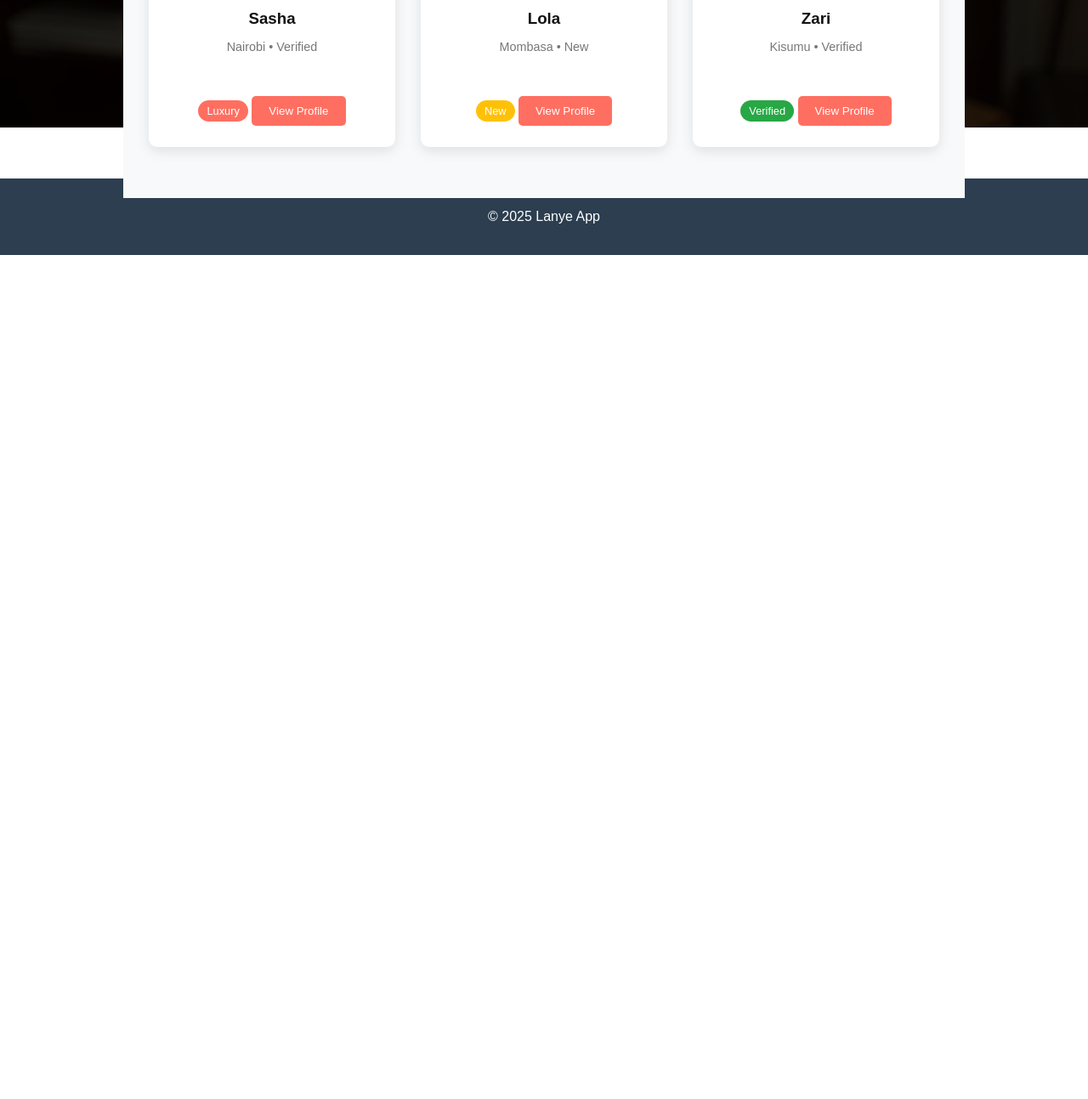
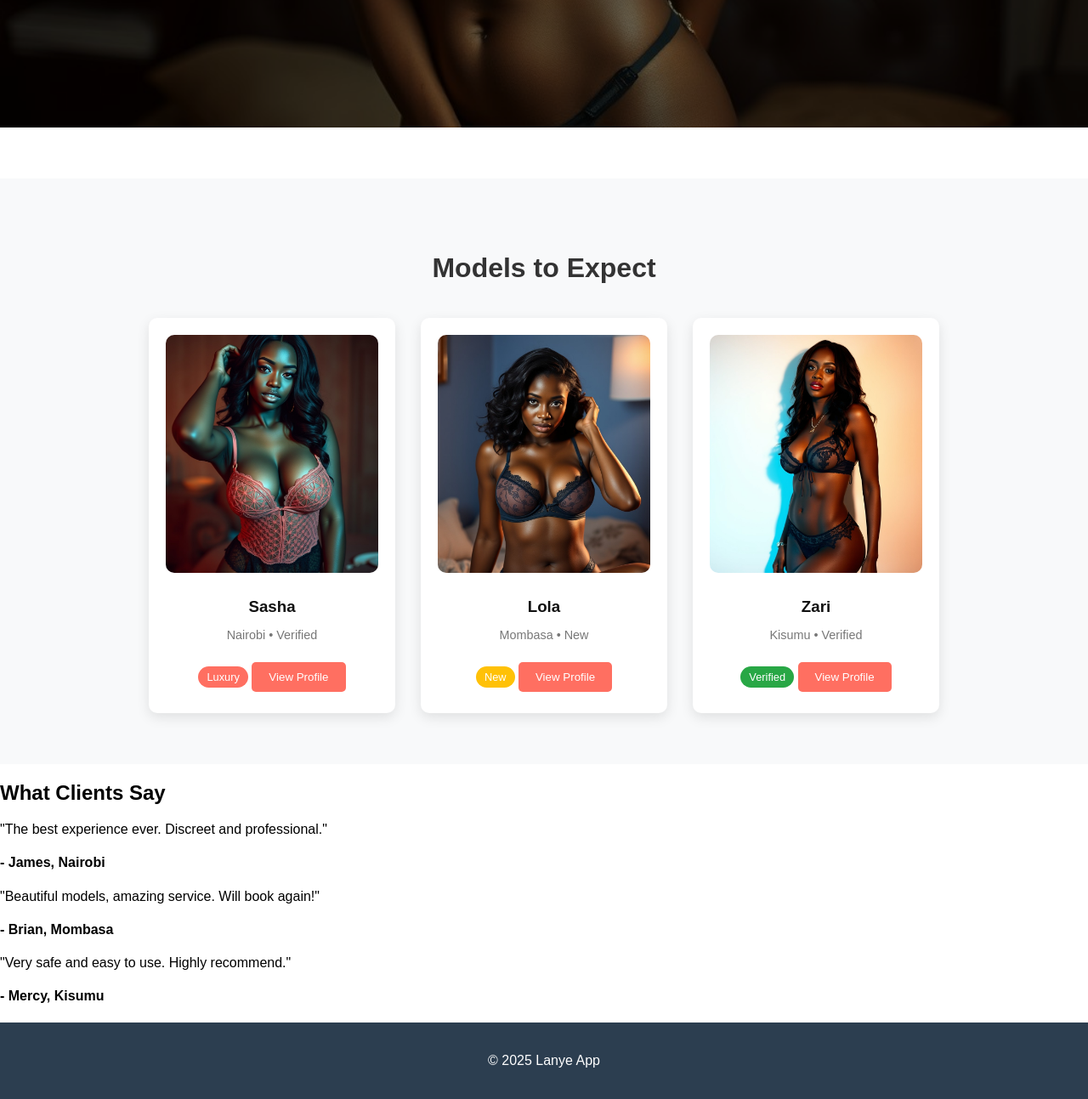
Before and after one commit to Thesurgent/Lanye-app, a plain HTML site: page index.html in a window 1280 px wide. Shown: the part 650-1943 px from the top of the page at 85% size. Before the commit the page ends 950 px from the top, so only its background shows below. Drawn offline with Linux system fonts and the light colour scheme.

Commit message:
Update homepage with new layout and models section
Update homepage with new layout and models

```diff
--- a/index.html
+++ b/index.html
@@ -14,6 +14,8 @@
             <a href="/login" class="btn">Login</a>
             <a href="/signup" class="btn">Sign Up</a>
         </div>
+    </header>
+
     <section class="models-section">
         <h2>Models to Expect</h2>
         <div class="models-grid">
@@ -43,7 +45,22 @@
         </div>
     </section>
 
-    </header>
+    <!-- Testimonials Section -->
+    <section class="testimonials">
+        <h2>What Clients Say</h2>
+        <div class="testimonial-card">
+            <p>"The best experience ever. Discreet and professional."</p>
+            <h4>- James, Nairobi</h4>
+        </div>
+        <div class="testimonial-card">
+            <p>"Beautiful models, amazing service. Will book again!"</p>
+            <h4>- Brian, Mombasa</h4>
+        </div>
+        <div class="testimonial-card">
+            <p>"Very safe and easy to use. Highly recommend."</p>
+            <h4>- Mercy, Kisumu</h4>
+        </div>
+    </section>
 
     <footer>
         <p>&copy; 2025 Lanye App</p>
```
Lines whose indentation alone changed are shown as unchanged.
